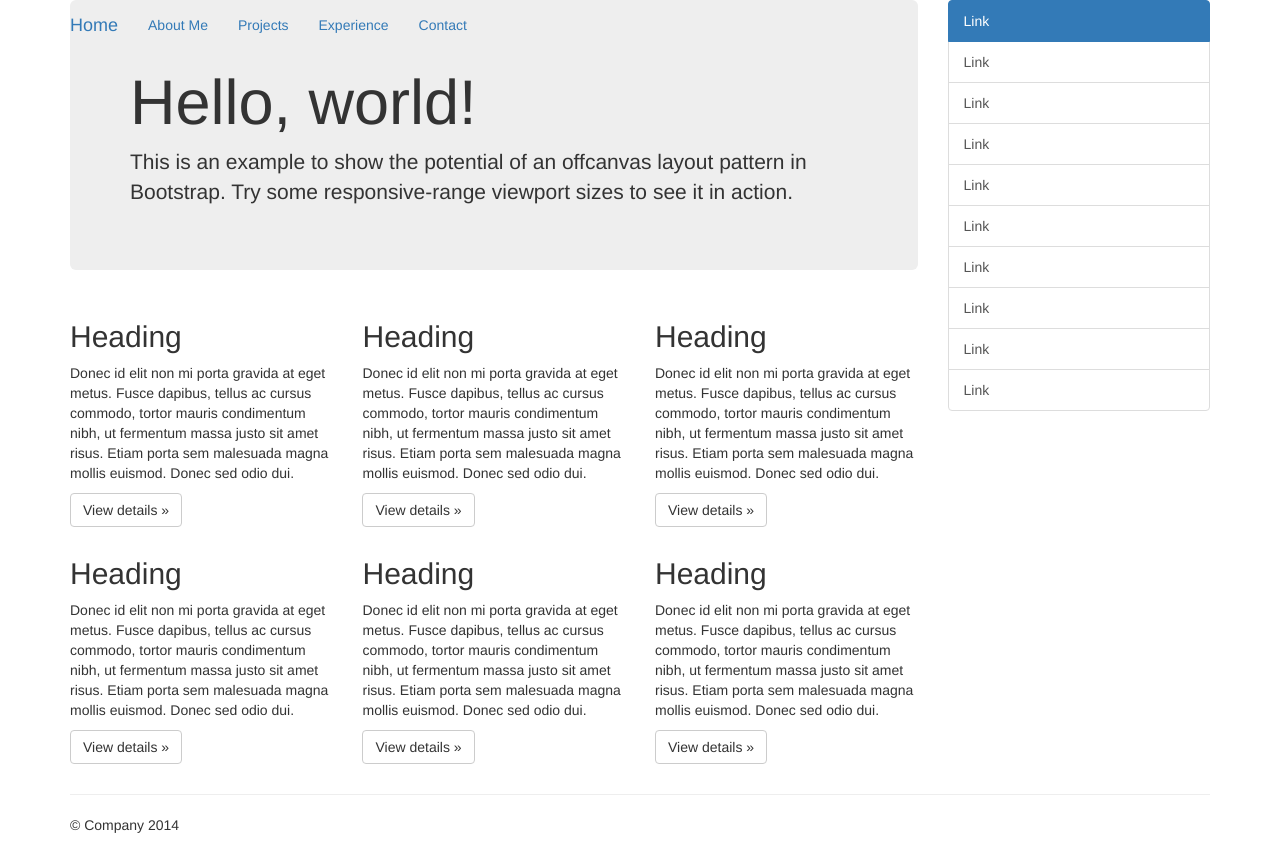
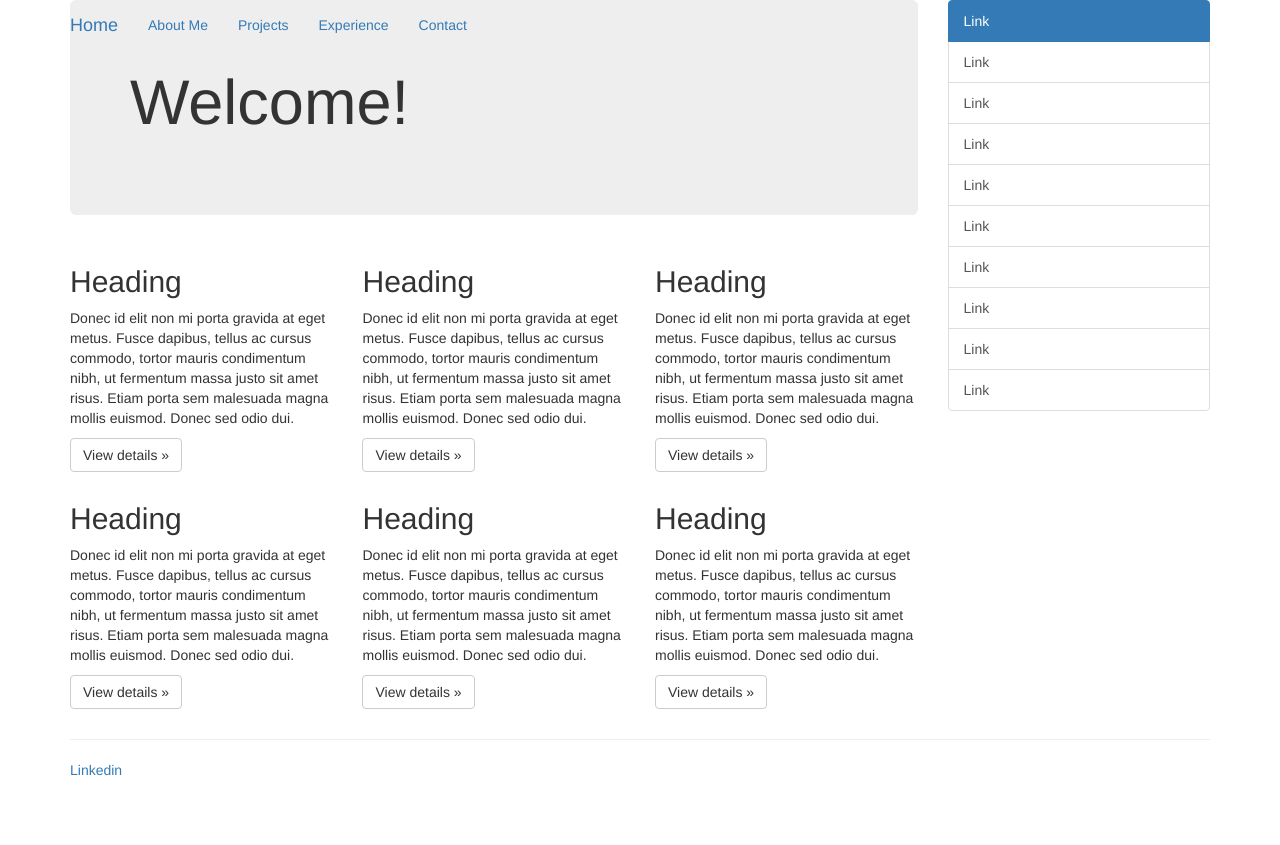
Before and after one commit to OmarSyed/OmarSyed.github.io, a plain HTML site: page src/pages/Index.html in a window 1280 px wide. After the commit the page ends 800 px from the top, so only its background shows below. Drawn offline with nearby package versions, Linux system fonts and the light colour scheme.

Commit message:
Changed the footer

```diff
--- a/src/pages/Index.html
+++ b/src/pages/Index.html
@@ -38,8 +38,8 @@
 	                        <button type="button" class="btn btn-primary btn-xs" data-toggle="offcanvas">Toggle nav</button>
 	                    </p>
 	                    <div class="jumbotron">
-	                        <h1>Hello, world!</h1>
-	                        <p>This is an example to show the potential of an offcanvas layout pattern in Bootstrap. Try some responsive-range viewport sizes to see it in action.</p>
+	                        <h1>Welcome!</h1>
+	                        <img src="">
 	                    </div>
 	                    <div class="row">
 	                        <div class="col-xs-6 col-lg-4">
@@ -94,7 +94,7 @@
 	            <hr>
 
 	            <footer>
-	                <p>© Company 2014</p>
+	               <a href="https://www.linkedin.com/in/omar-syed-71b001134/"> Linkedin</a>
 	            </footer>
 
 	        </div><!--/.container-->
```
